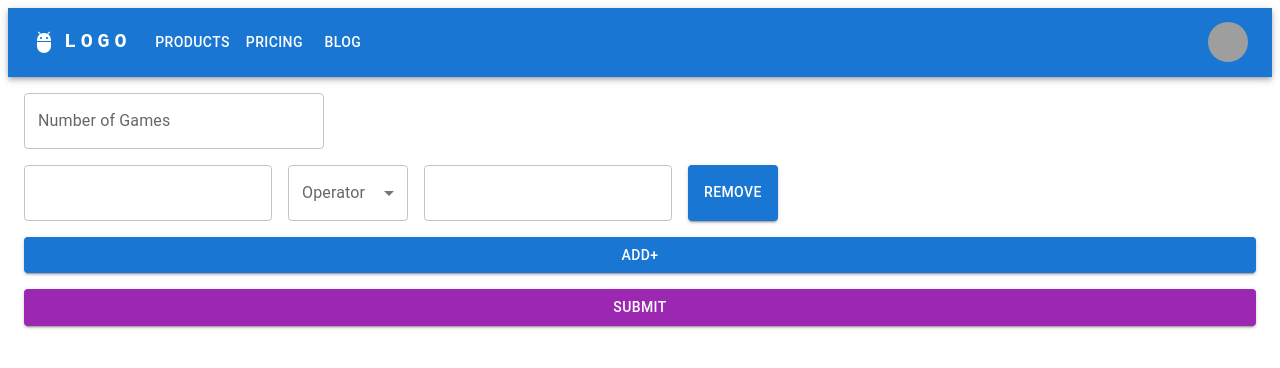
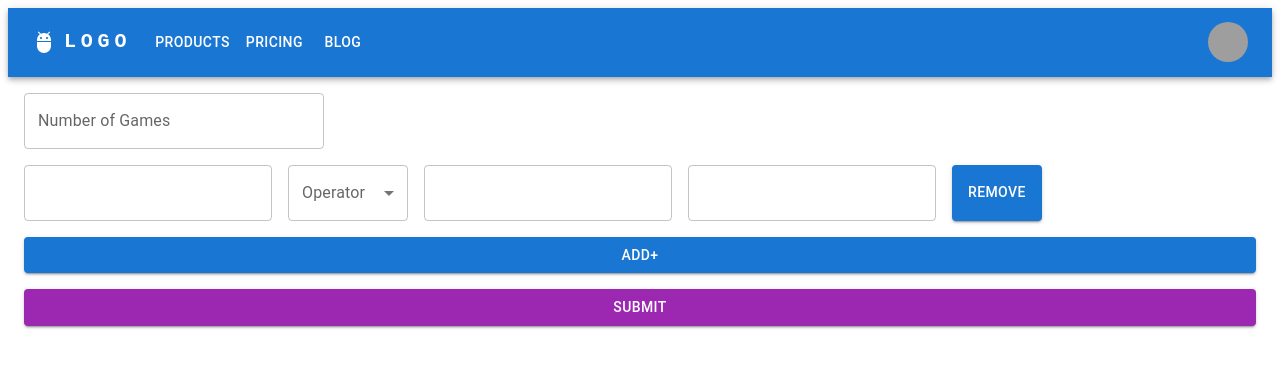
Before and after one commit to EdwinKam/blackjack-vite, a React (Vite) app: page / in a window 1280 px wide. Shown: the top 368 px of the page. Built offline with nearby package versions, Linux system fonts and the light colour scheme; grey boxes are pictures that could not be loaded.

Commit message:
able to make the backend call for new request

```diff
--- a/package.json
+++ b/package.json
@@ -16,6 +16,7 @@
     "@mui/icons-material": "^5.15.5",
     "@mui/material": "^5.15.5",
     "@mui/styled-engine-sc": "^6.0.0-alpha.12",
+    "axios": "^1.6.5",
     "formik": "^2.4.5",
     "react": "^18.2.0",
     "react-dom": "^18.2.0",
--- a/src/components/NewRequest.tsx
+++ b/src/components/NewRequest.tsx
@@ -1,36 +1,46 @@
-import { useState } from 'react';
+import { useState } from "react";
 import Dropdown from "../components/Dropdown";
-import { SelectChangeEvent } from '@mui/material';
-import Box from '@mui/material/Box';
-import TextField from '@mui/material/TextField';
-import Button from '@mui/material/Button';
-
-type Condition = {
-  left: string;
-  operator: string;
-  right: string;
-};
+import { SelectChangeEvent } from "@mui/material";
+import Box from "@mui/material/Box";
+import TextField from "@mui/material/TextField";
+import Button from "@mui/material/Button";
+import {
+  Condition,
+  simulateRequest,
+} from "../controllers/BlackjackHttpController";
 
 function NewRequest() {
   const [numOfGames, setNumOfGames] = useState("");
-  const [conditions, setConditions] = useState<Condition[]>([{ left: "", operator: "", right: "" }]);
+  const [conditions, setConditions] = useState<Condition[]>([
+    { left: "", operator: "", right: "", bet: "" },
+  ]);
   const [isSubmitted, setIsSubmitted] = useState(false);
   const options = ["<", ">", ">=", "<=", "="];
 
-  const handleDropdownChange = (event: SelectChangeEvent<string>, index: number) => {
+  const handleDropdownChange = (
+    event: SelectChangeEvent<string>,
+    index: number
+  ) => {
     const newConditions = [...conditions];
     newConditions[index].operator = event.target.value;
     setConditions(newConditions);
   };
 
-  const handleInputChange = (event: React.ChangeEvent<HTMLInputElement | HTMLTextAreaElement>, index: number, field: keyof Condition) => {
+  const handleInputChange = (
+    event: React.ChangeEvent<HTMLInputElement | HTMLTextAreaElement>,
+    index: number,
+    field: keyof Condition
+  ) => {
     const newConditions = [...conditions];
     newConditions[index][field] = event.target.value;
     setConditions(newConditions);
   };
 
   const handleAddCondition = () => {
-    setConditions([...conditions, { left: "", operator: "", right: "" }]);
+    setConditions([
+      ...conditions,
+      { left: "", operator: "", right: "", bet: "" },
+    ]);
   };
 
   const handleRemoveCondition = (index: number) => {
@@ -39,7 +49,7 @@ function NewRequest() {
     setConditions(newConditions);
   };
 
-  const handleSubmit = () => {
+  const handleSubmit = async () => {
     setIsSubmitted(true);
 
     // Validate number of games
@@ -49,19 +59,28 @@ function NewRequest() {
 
     // Validate conditions
     for (const condition of conditions) {
-      if (condition.left === "" || condition.operator === "" || condition.right === "" ||
-          isNaN(Number(condition.left)) || isNaN(Number(condition.right))) {
+      if (
+        condition.left === "" ||
+        condition.operator === "" ||
+        condition.right === "" ||
+        isNaN(Number(condition.left)) ||
+        isNaN(Number(condition.right))
+      ) {
         return;
       }
     }
 
     // Log input
     console.log(`Number of Games: ${numOfGames}`);
-    console.log('Conditions:');
+    console.log("Conditions:");
     conditions.forEach((condition, index) => {
-      console.log(`Condition ${index + 1}: ${condition.left} ${condition.operator} ${condition.right}`);
+      console.log(
+        `Condition ${index + 1}: ${condition.left} ${condition.operator} ${
+          condition.right
+        } ${condition.bet}`
+      );
     });
-
+    await simulateRequest(numOfGames, conditions);
     // Continue processing...
   };
 
@@ -73,7 +92,11 @@ function NewRequest() {
         variant="outlined"
         value={numOfGames}
         error={isSubmitted && (numOfGames === "" || isNaN(Number(numOfGames)))}
-          helperText={isSubmitted && (numOfGames === "" || isNaN(Number(numOfGames))) && "Please enter a valid number"}
+        helperText={
+          isSubmitted &&
+          (numOfGames === "" || isNaN(Number(numOfGames))) &&
+          "Please enter a valid number"
+        }
         onChange={(e) => setNumOfGames(e.target.value)}
         style={{ width: 300 }}
       />
@@ -81,9 +104,16 @@ function NewRequest() {
         <Box key={index} display="flex" gap={2}>
           <TextField
             value={condition.left}
-              onChange={(e) => handleInputChange(e, index, 'left')}
-              error={isSubmitted && (condition.left === "" || isNaN(Number(condition.left)))}
-              helperText={isSubmitted && (condition.left === "" || isNaN(Number(condition.left))) && "Please enter a valid number"}
+            onChange={(e) => handleInputChange(e, index, "left")}
+            error={
+              isSubmitted &&
+              (condition.left === "" || isNaN(Number(condition.left)))
+            }
+            helperText={
+              isSubmitted &&
+              (condition.left === "" || isNaN(Number(condition.left))) &&
+              "Please enter a valid number"
+            }
           />
           <Dropdown
             value={condition.operator}
@@ -94,15 +124,39 @@ function NewRequest() {
           />
           <TextField
             value={condition.right}
-              onChange={(e) => handleInputChange(e, index, 'right')}
-              error={isSubmitted && (condition.right === "" || isNaN(Number(condition.right)))}
-              helperText={isSubmitted && (condition.right === "" || isNaN(Number(condition.right))) && "Please enter a valid number"}
+            onChange={(e) => handleInputChange(e, index, "right")}
+            error={
+              isSubmitted &&
+              (condition.right === "" || isNaN(Number(condition.right)))
+            }
+            helperText={
+              isSubmitted &&
+              (condition.right === "" || isNaN(Number(condition.right))) &&
+              "Please enter a valid number"
+            }
           />
-            <Button variant="contained" onClick={() => handleRemoveCondition(index)}>Remove</Button>
+          <TextField // new field
+            value={condition.bet}
+            onChange={(e) => handleInputChange(e, index, "bet")}
+            error={isSubmitted && condition.bet === ""}
+            helperText={
+              isSubmitted && condition.bet === "" && "Please enter a bet"
+            }
+          />
+          <Button
+            variant="contained"
+            onClick={() => handleRemoveCondition(index)}
+          >
+            Remove
+          </Button>
         </Box>
       ))}
-        <Button variant="contained" onClick={handleAddCondition}>Add+</Button>
-        <Button variant="contained" color="secondary" onClick={handleSubmit}>Submit</Button>
+      <Button variant="contained" onClick={handleAddCondition}>
+        Add+
+      </Button>
+      <Button variant="contained" color="secondary" onClick={handleSubmit}>
+        Submit
+      </Button>
     </Box>
   );
 }
--- /dev/null
+++ b/src/controllers/BlackjackHttpController.ts
@@ -0,0 +1,37 @@
+import axios from "axios";
+
+// const url = 'https://blackjack-service-render.onrender.com/blackjack';
+const url = "http://localhost:8080/blackjack";
+
+export type Condition = {
+  left: string;
+  operator: string;
+  right: string;
+  bet: string;
+};
+
+export const simulateRequest = async (
+  numOfGames: string,
+  betStrategies: Condition[]
+): Promise<string> => {
+  try {
+    const response = await axios.post(
+      `${url}/simulateRequest`,
+      betStrategies.map((s) => [s.left, s.operator, s.right, s.bet]),
+      {
+        params: {
+          numOfGame: numOfGames,
+        },
+      }
+    );
+
+    if (response.status === 200) {
+      return response.data;
+    } else {
+      throw new Error(`Request failed with status code ${response.status}`);
+    }
+  } catch (error) {
+    console.error(`Error in simulateRequest: ${error}`);
+    throw error;
+  }
+};
```
Also changed, not shown: 1 other file (tests, documents, lock files or other folders). Lines whose indentation alone changed are shown as unchanged.
